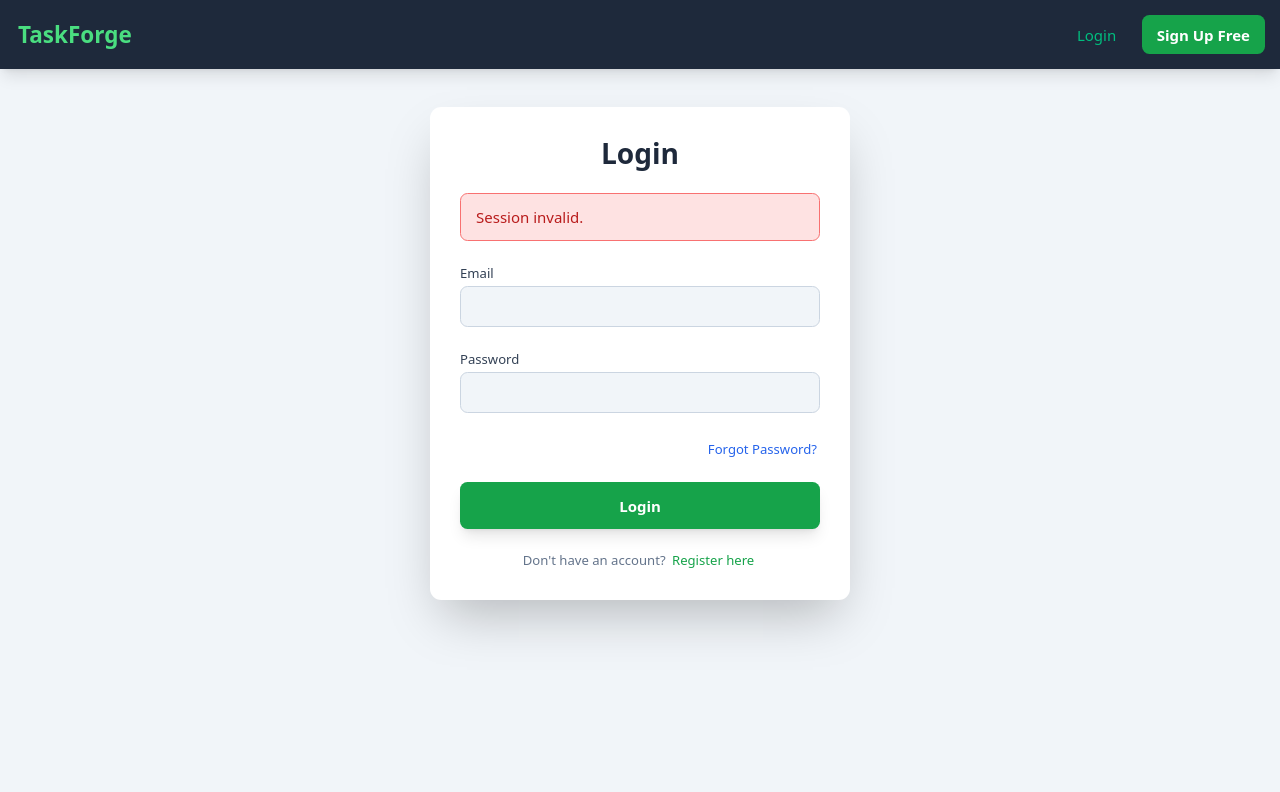
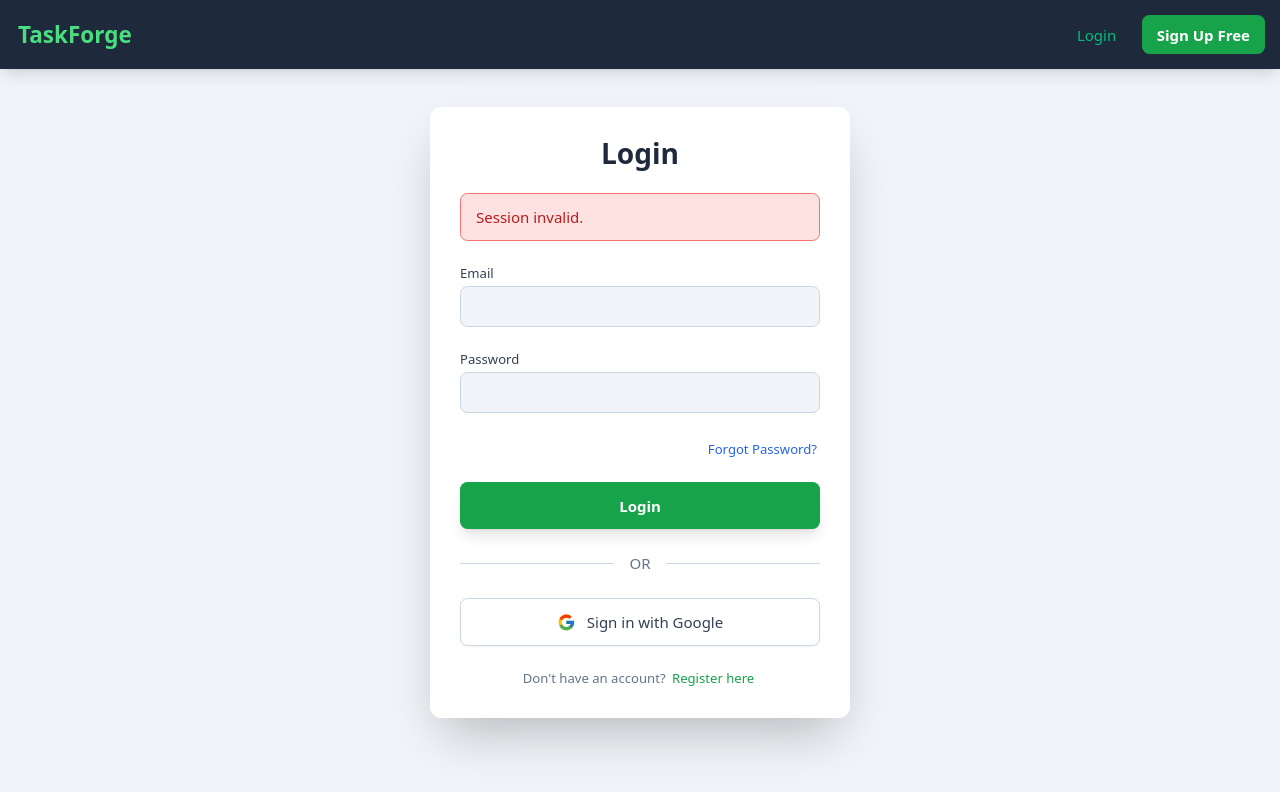
Before and after one commit to Johnnyngare/task-manager-frontend, a Vue app: page /login in a window 1280 px wide. Shown: the top 792 px of the page. Built offline with nearby package versions, Linux system fonts and the light colour scheme; no server answers.

Commit message:
feat(frontend): Add 'Sign in with Google' button to login page
This commit adds the visual 'Sign in with Google' button to LoginPage.vue, initiating the OAuth2 authentication flow on the frontend.

```diff
--- a/src/views/LoginPage.vue
+++ b/src/views/LoginPage.vue
@@ -63,6 +63,48 @@
           {{ authStore.loading ? "Logging in..." : "Login" }}
         </button>
       </form>
+
+      <!-- OR Separator -->
+      <div class="my-6 flex items-center">
+        <div
+          class="flex-grow border-t border-slate-300 dark:border-slate-600"
+        ></div>
+        <span class="mx-4 text-slate-500 dark:text-slate-400">OR</span>
+        <div
+          class="flex-grow border-t border-slate-300 dark:border-slate-600"
+        ></div>
+      </div>
+
+      <!-- Google Login Button (NEW) -->
+      <a
+        :href="googleAuthUrl"
+        class="w-full bg-white dark:bg-slate-700 border border-slate-300 dark:border-slate-600 text-slate-700 dark:text-slate-200 font-semibold py-3 rounded-lg shadow-sm transition-colors hover:bg-slate-50 dark:hover:bg-slate-600 flex items-center justify-center gap-3"
+      >
+        <svg
+          class="w-5 h-5"
+          viewBox="0 0 48 48"
+          xmlns="http://www.w3.org/2000/svg"
+        >
+          <path
+            fill="#FFC107"
+            d="M43.611,20.083H42V20H24v8h11.303c-1.649,4.657-6.08,8-11.303,8c-6.627,0-12-5.373-12-12c0-6.627,5.373-12,12-12c3.059,0,5.842,1.154,7.961,3.039l5.657-5.657C34.046,6.053,29.268,4,24,4C12.955,4,4,12.955,4,24c0,11.045,8.955,20,20,20c11.045,0,20-8.955,20-20C44,22.659,43.862,21.35,43.611,20.083z"
+          ></path>
+          <path
+            fill="#FF3D00"
+            d="M6.306,14.691l6.571,4.819C14.655,15.108,18.961,12,24,12c3.059,0,5.842,1.154,7.961,3.039l5.657-5.657C34.046,6.053,29.268,4,24,4C16.318,4,9.656,8.337,6.306,14.691z"
+          ></path>
+          <path
+            fill="#4CAF50"
+            d="M24,44c5.166,0,9.86-1.977,13.409-5.192l-6.19-5.238C29.211,35.091,26.715,36,24,36c-5.222,0-9.619-3.317-11.283-7.946l-6.522,5.025C9.505,39.556,16.227,44,24,44z"
+          ></path>
+          <path
+            fill="#1976D2"
+            d="M43.611,20.083H42V20H24v8h11.303c-0.792,2.237-2.231,4.166-4.087,5.574l6.19,5.238C39.99,35.508,44,30.028,44,24C44,22.659,43.862,21.35,43.611,20.083z"
+          ></path>
+        </svg>
+        <span>Sign in with Google</span>
+      </a>
+
       <p class="text-center text-sm text-slate-500 dark:text-slate-400 mt-6">
         Don't have an account?
         <router-link
@@ -83,7 +125,7 @@ const email = ref("");
 const password = ref("");
 const authStore = useAuthStore();
 
-// --- FIX: Clear any previous auth errors when the component is mounted ---
+// --- Fix: Clear any previous auth errors when the component is mounted ---
 onMounted(() => {
   authStore.clearError();
 });
@@ -91,4 +133,7 @@ onMounted(() => {
 const handleLogin = () => {
   authStore.login({ email: email.value, password: password.value });
 };
+
+// --- NEW: Google OAuth URL ---
+const googleAuthUrl = "http://localhost:5000/api/auth/google"; // Adjust this to your backend's Google auth initiation route
 </script>
```
